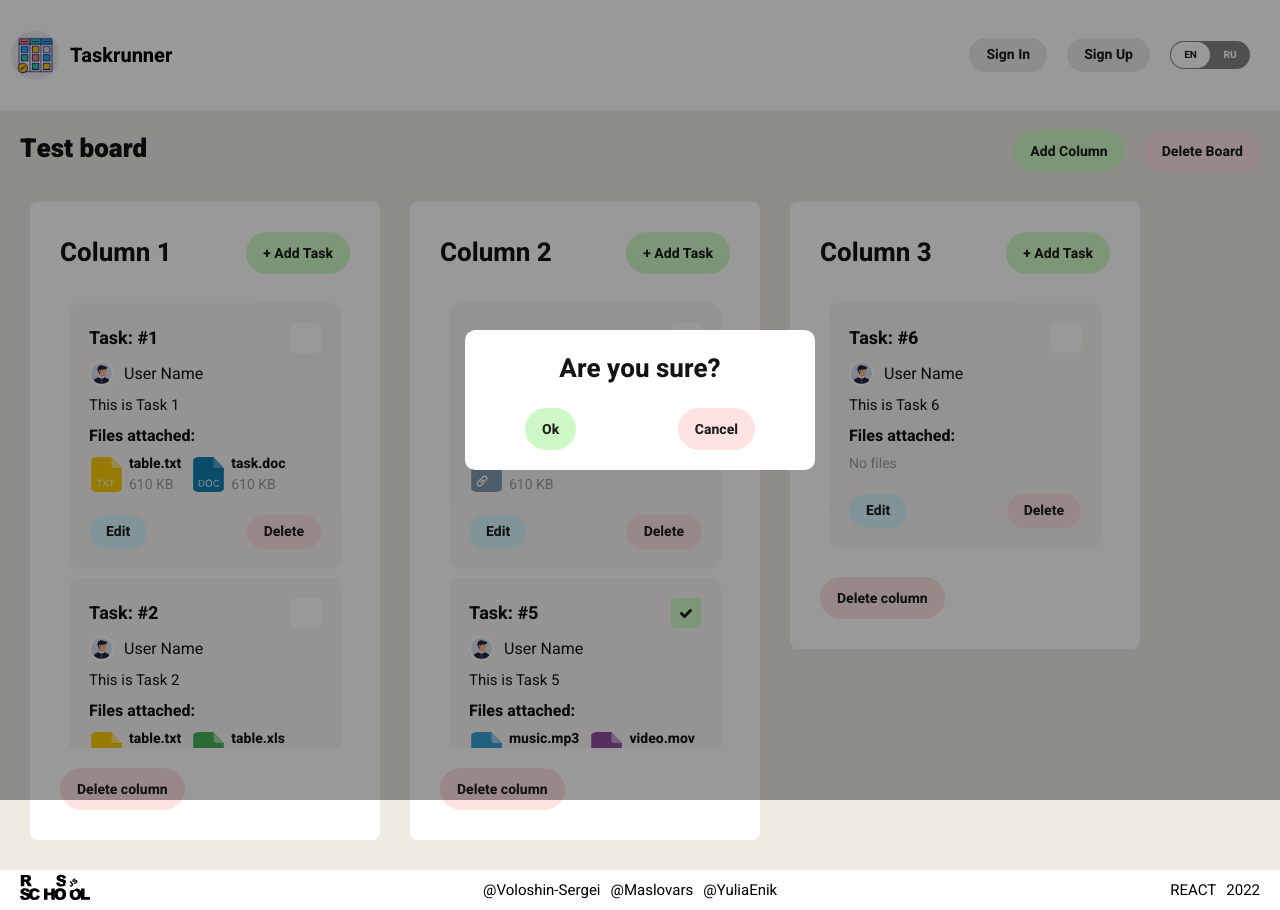
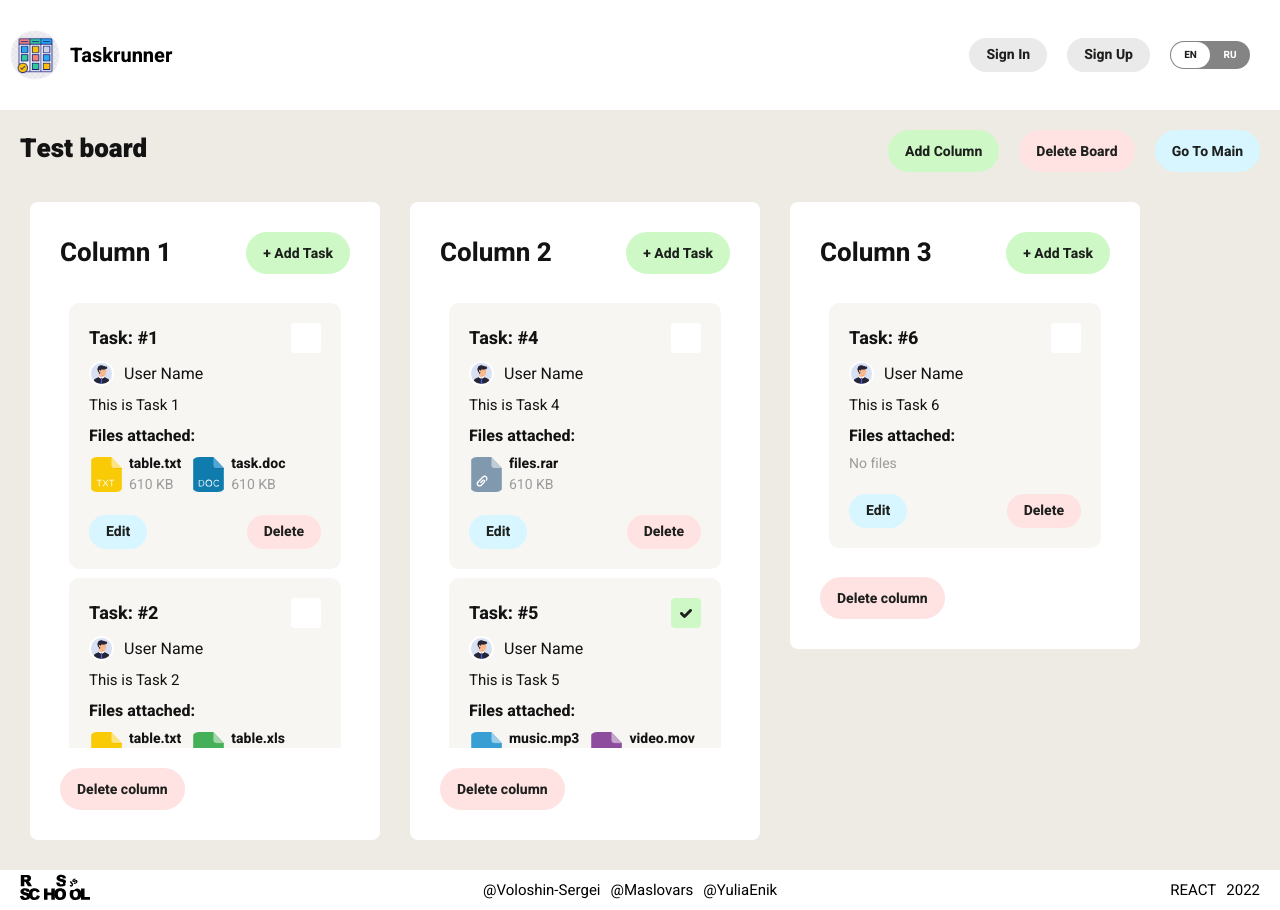
Before and after one commit to Maslovars/project-management-app, a Next.js app: page /board in a window 1280 px wide. Built offline with nearby package versions, Linux system fonts and the light colour scheme.

Commit message:
feat: #52 added go to main button

```diff
--- a/pages/board/index.tsx
+++ b/pages/board/index.tsx
@@ -11,7 +11,7 @@ import { ConfirmModal } from '@/components/ConfirmModal';
 const Board: NextPage = () => {
   const [boardInfo, setBoardInfo] = useState(testBoardMock);
   const [showColumnCreator, setShowColumnCreator] = useState(false);
-  const [modalActive, setModalActive] = useState(true);
+  const [modalActive, setModalActive] = useState(false);
   const router = useRouter();
 
   const addColumn = () => {
@@ -36,6 +36,10 @@ const Board: NextPage = () => {
     }
   };
 
+  const goToMain = () => {
+    router.push('/main');
+  };
+
   return (
     <Container>
       <Header>
@@ -47,6 +51,9 @@ const Board: NextPage = () => {
           <RoundedButton onClick={deleteBoard} type="submit" variant="big" typeBtn="delBtn">
             Delete Board
           </RoundedButton>
+          <RoundedButton onClick={goToMain} type="button" variant="big" typeBtn="editBtn">
+            Go To Main
+          </RoundedButton>
         </ButtonGroup>
       </Header>
       <ColumnList columns={boardInfo.columns} />
```
